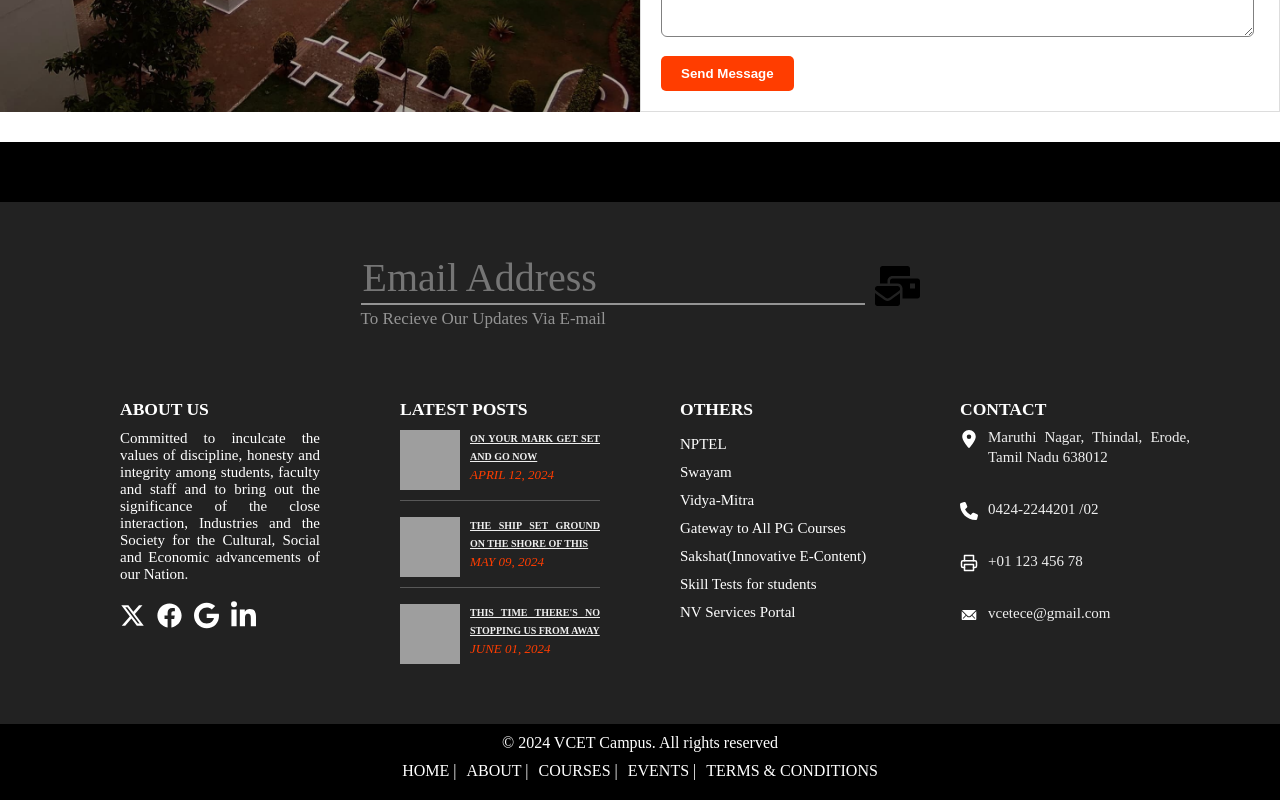
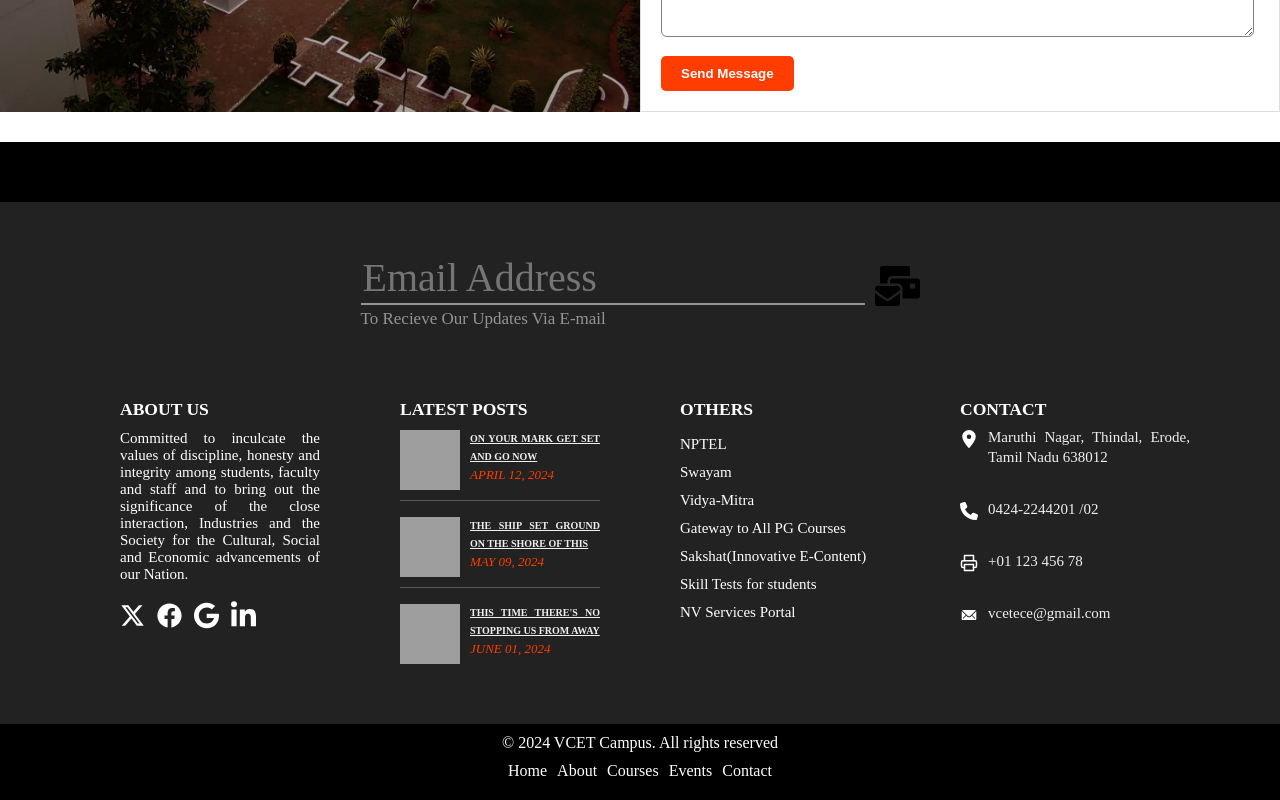
Before and after one commit to gowtham-rajkumar/vcet-website-fe, a React (Create React App) app: page /contact in a window 1280 px wide. Shown: the part 1825-2625 px from the top of the page. Built offline with nearby package versions, Linux system fonts and the light colour scheme; grey boxes are pictures that could not be loaded.

Commit message:
link to footer nav

```diff
--- a/src/App.js
+++ b/src/App.js
@@ -30,9 +30,6 @@ function App() {
           <Route path ="/ecedepartment" element={<EceDepartment />} />
           <Route path="/mpmclab" element={<MpmcLab />} />
           <Route path="/otherlab" element={<OtherLab/>} />
-
-
-
         </Routes>
       </Router>
     </>
--- a/src/components/AboutCom.jsx
+++ b/src/components/AboutCom.jsx
@@ -1,4 +1,4 @@
-import React from "react";
+import React, {useEffect} from "react";
 
 import "./AboutComStyle.css";
 
@@ -19,6 +19,7 @@ import { feedbackResponsive } from "../Data.js";
 import Slider from "./Slider";
 import { feedbackData } from "../Data.js";
 import StudentFeedback from "./StudentFeedack";
+import { NavLink } from "react-router-dom";
 
 const About = () => {
   const feedbackList = feedbackData.map((item) => (
@@ -30,6 +31,9 @@ const About = () => {
       key={item.id}
     />
   ));
+  useEffect(() => {
+    window.scrollTo(0, 0);
+  }, []);
   return (
     <div>
       <div className="aboutImage">
@@ -42,7 +46,9 @@ const About = () => {
         <div className="contact-element">
           <ul>
             <li>
-              <a href="#">Home</a>
+            <NavLink to="/" activeclassname="active">
+                  Home
+                </NavLink>
             </li>
             <li>
               <i className="fa fa-greater-than"></i>
--- a/src/components/ContactCom.jsx
+++ b/src/components/ContactCom.jsx
@@ -1,5 +1,6 @@
 import "./ContactComStyles.css";
 import Footer from "../components/Footer";
+import { useEffect } from "react";
 import { IoLocationOutline } from "react-icons/io5";
 import { BsTelephone } from "react-icons/bs";
 import { BsPrinter } from "react-icons/bs";
@@ -9,7 +10,12 @@ import { NavLink } from "react-router-dom";
 const Contact = () => {
   function handlesubmit(event) {
     event.preventDefault();
-  }
+  };
+
+  useEffect(() => {
+    window.scrollTo(0, 0);
+  }, []);
+
   return (
     <>
       {/* <Navbar /> */}
--- a/src/components/Footer.jsx
+++ b/src/components/Footer.jsx
@@ -1,5 +1,6 @@
 import React from "react";
 import "./FooterStyles.css";
+import { NavLink } from "react-router-dom";
 import { useState } from "react";
 import { FaFacebook } from "react-icons/fa";
 import { FaXTwitter } from "react-icons/fa6";
@@ -12,6 +13,7 @@ import { FiPrinter } from "react-icons/fi";
 import { IoIosMail } from "react-icons/io";
 import { ToastContainer, toast } from "react-toastify";
 import "react-toastify/dist/ReactToastify.css";
+
 
 const Footer = () => {
   const [email, setEmail] = useState("");
@@ -207,24 +209,29 @@ const Footer = () => {
         <div className="footer-nav">
           <ul>
           <li>
-              {" "}
-              <a href="#">HOME |</a>
+            <NavLink to="/" activeclassname="active">
+              Home
+            </NavLink>
           </li>
           <li>
-              {" "}
-              <a href="#">ABOUT |</a>
+            <NavLink to="/about" activeclassname="active">
+              About
+            </NavLink>
           </li>
           <li>
-              {" "}
-              <a href="#">COURSES |</a>
+            <NavLink to="/courses" activeclassname="active">
+              Courses
+            </NavLink>
           </li>
           <li>
-              {" "}
-              <a href="#">EVENTS |</a>
+            <NavLink to="/events" activeclassname="active">
+              Events
+            </NavLink>
           </li>
           <li>
-              {" "}
-              <a href="#">TERMS & CONDITIONS</a>
+            <NavLink to="/contact" activeclassname="active">
+              Contact
+            </NavLink>
           </li>
           </ul>
         </div>
--- a/src/components/HomeTop.jsx
+++ b/src/components/HomeTop.jsx
@@ -1,5 +1,6 @@
 import './HomeTopStyles.css';
 import TeacherImg from '../Images/header_bottom_photo.png'
+import { NavLink } from 'react-router-dom';
 const HomeTop = () =>{
     return(
     <section className='Total-div'>
--- a/src/pages/Courses.js
+++ b/src/pages/Courses.js
@@ -1,4 +1,4 @@
-import React from "react";
+import React,{useEffect} from "react";
 import Course from "../components/Course";
 import Slider from "../components/Slider";
 import Footer from "../components/Footer.jsx";
@@ -12,6 +12,10 @@ import {
   removeArrow1,
 } from "../Data.js";
 const Courses = () => {
+  useEffect(() => {
+    window.scrollTo(0, 0);
+  }, []);
+
   const ugCourseList = ugCourseData.map((item) => (
     <Course
       img={item.img}
--- a/src/pages/Home.js
+++ b/src/pages/Home.js
@@ -1,4 +1,4 @@
-import React from "react";
+import React, {useEffect} from "react";
 import HomeTop from "../components/HomeTop";
 import Slider from "../components/Slider";
 import {
@@ -24,6 +24,9 @@ import { feedbackResponsive, responsive, mouResponsive } from "../Data";
 import Whychoose from "../components/Whychoose";
 
 const Home = () => {
+  useEffect(() => {
+    window.scrollTo(0, 0);
+  }, []);
   //UG_Course_List
   const ugCourseList = ugCourseData.map((item) => (
     <Course
```
Lines whose indentation alone changed are shown as unchanged.
